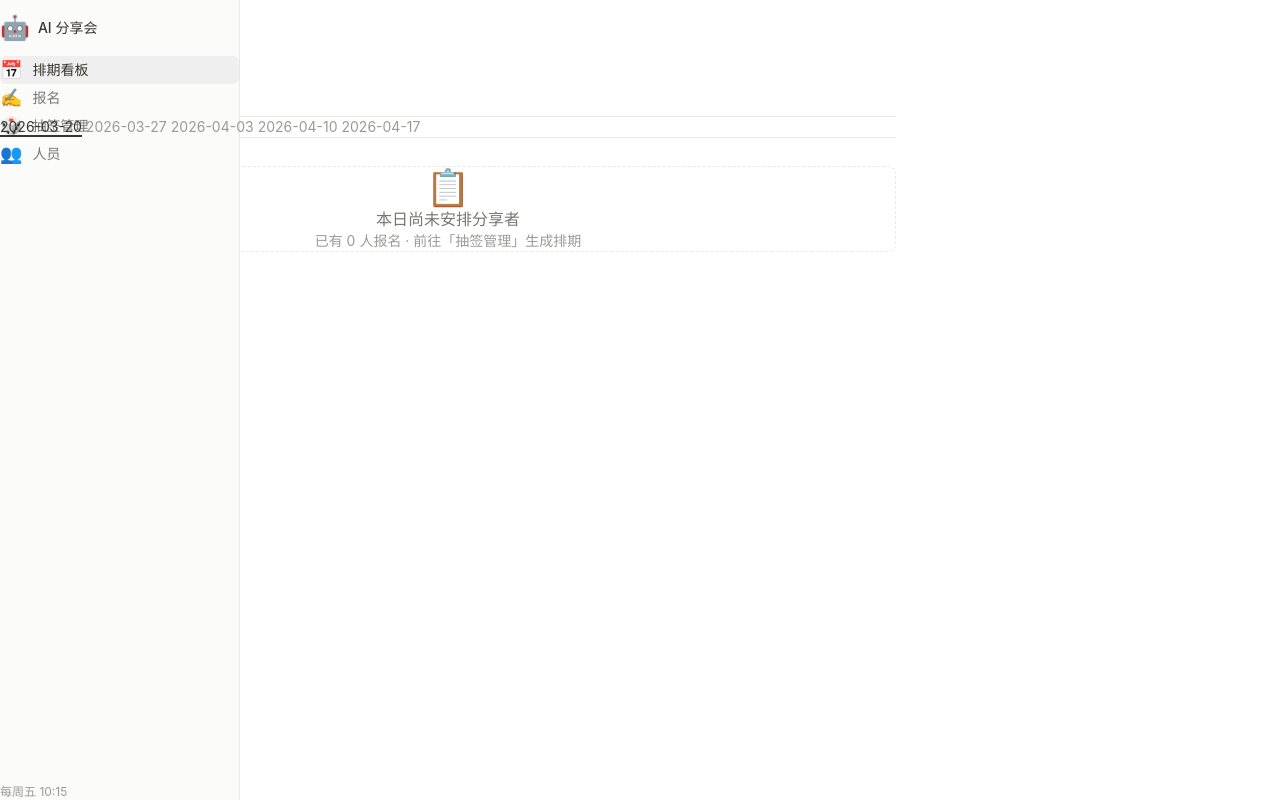
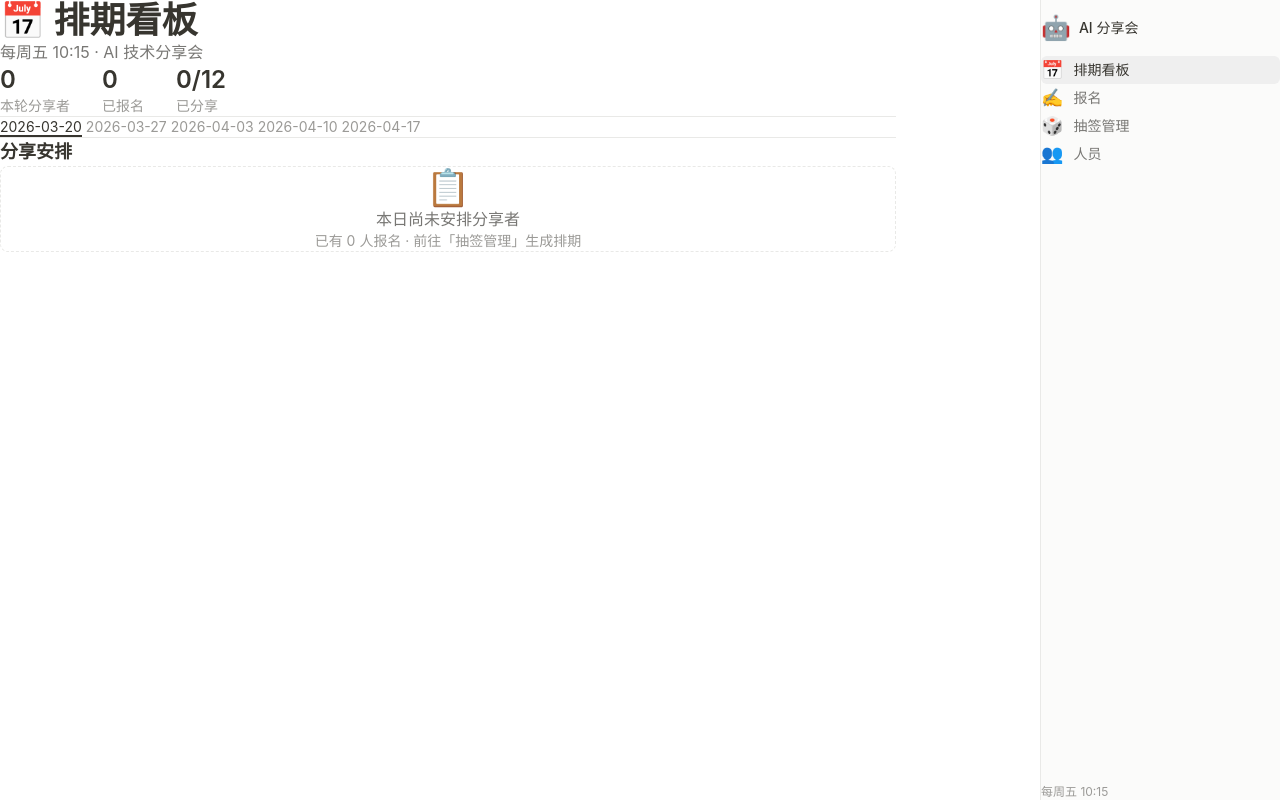
Before and after one commit to toller892/AI_zeabur_proj, a React (Vite) app: page / in a window 1280 px wide. Built offline with nearby package versions, Linux system fonts and the light colour scheme.

Commit message:
style: 侧边栏移到右边

```diff
--- a/src/components/Layout.tsx
+++ b/src/components/Layout.tsx
@@ -13,8 +13,8 @@ const navItems = [
 export default function Layout() {
   return (
     <div className="min-h-screen bg-white flex">
-      {/* Sidebar */}
-      <aside className="fixed left-0 top-0 bottom-0 w-60 bg-[#fbfbfa] flex flex-col border-r border-[#e9e9e7]">
+      {/* Sidebar - Right */}
+      <aside className="fixed right-0 top-0 bottom-0 w-60 bg-[#fbfbfa] flex flex-col border-l border-[#e9e9e7]">
         {/* Logo */}
         <div className="h-14 flex items-center gap-2 px-4 hover:bg-[#efefef] cursor-pointer transition-colors">
           <span className="text-2xl">🤖</span>
@@ -51,7 +51,7 @@ export default function Layout() {
       </aside>
 
       {/* Main Content */}
-      <div className="flex-1 ml-60">
+      <div className="flex-1 mr-60">
         <main className="max-w-4xl mx-auto px-24 py-20">
           <Outlet />
         </main>
```
